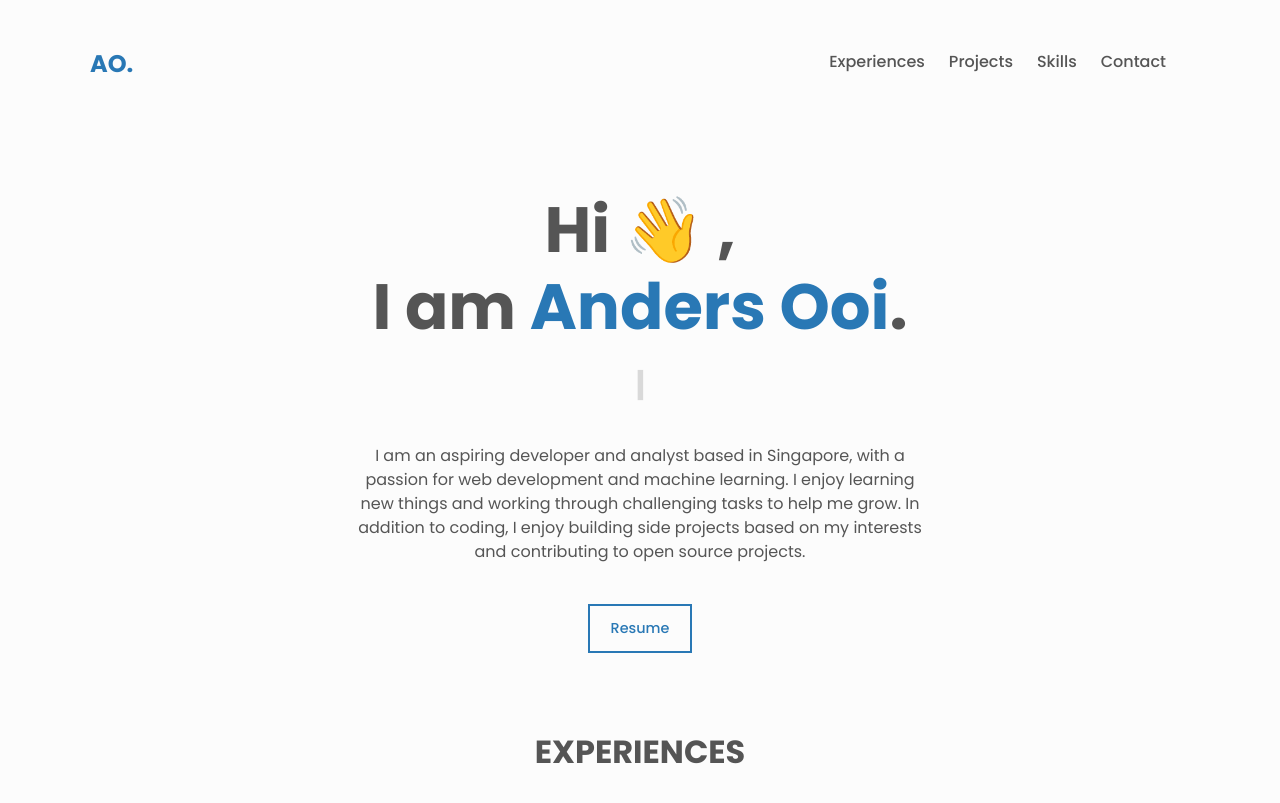
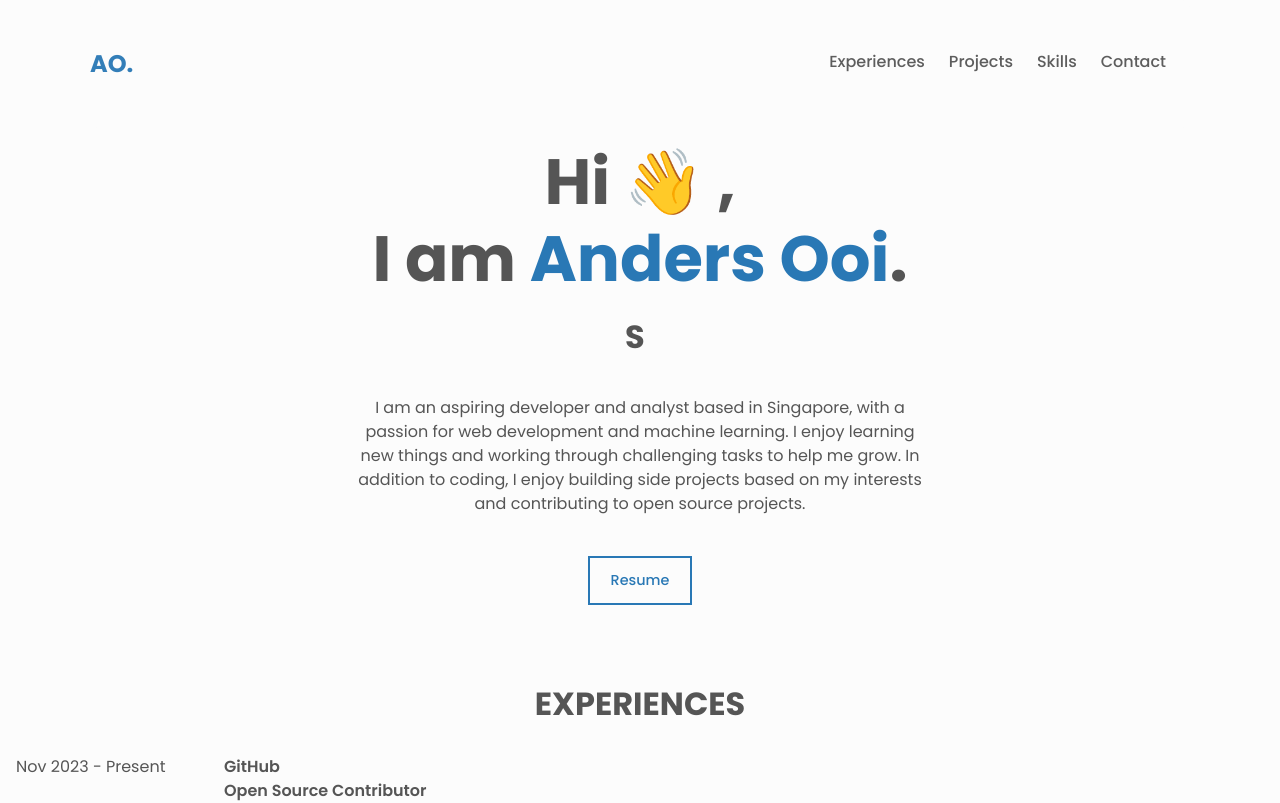
Before and after one commit to andersooi/portfolio-app, a React (Vite) app: page / in a window 1280 px wide. Shown: the top 803 px of the page. Built offline with nearby package versions, Linux system fonts and the light colour scheme.

Commit message:
style: add fixed header functionality

```diff
--- a/src/components/About/About.jsx
+++ b/src/components/About/About.jsx
@@ -3,7 +3,7 @@ import "./About.css";
 
 const About = () => {
     return (
-        <div className="flex-col mt-12 center">
+        <div className="flex-col mt-32 center">
             <h1 className="font-bold">
                 Hi {" "}
                 <span role="img" className="wave" aria-label="wave emoji">
--- a/src/components/Header/Header.jsx
+++ b/src/components/Header/Header.jsx
@@ -3,7 +3,7 @@ import './Header.css';
 
 const Header = () => {
   return (
-   <header className='header center mx-auto my-0 justify-between'>
+   <header className='header center fixed top-0 left-0 right-0 mx-auto my-0 justify-between z-50 opacity-95 rounded-lg'>
         <h3>
             <a href="#" className='link font-bold'>AO.</a>
         </h3>
```
